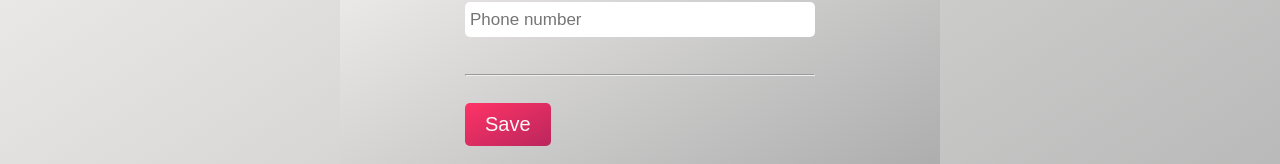
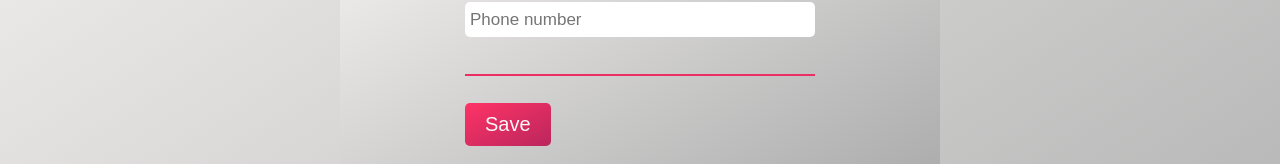
Before and after one commit to brentwhittaker/react-asp-net-core-phonebook, a React (Vite) app in the folder Phonebook.Api/Client/: page /add in a window 1280 px wide. Shown: the part 315-479 px from the top of the page. Built offline with nearby package versions, Linux system fonts and the light colour scheme.

Commit message:
Impl css tweaks

```diff
--- a/Phonebook.Api/Client/src/css/style.css
+++ b/Phonebook.Api/Client/src/css/style.css
@@ -107,7 +107,9 @@ body {
 .form-line {
   margin: 2rem 0;
   margin-bottom: 1rem;
-  color: #eb2f64; }
+  border: none;
+  height: 2px;
+  background: #eb2f64; }
 
 .btn {
   font-size: 2rem;
--- a/Phonebook.Api/Client/src/sass/_component.scss
+++ b/Phonebook.Api/Client/src/sass/_component.scss
@@ -24,7 +24,9 @@
 .form-line {
   margin: 2rem 0;
   margin-bottom: 1rem;
-  color: $color-primary;
+  border: none;
+  height: 2px;
+  background: $color-primary;
 }
 
 .btn {
```
